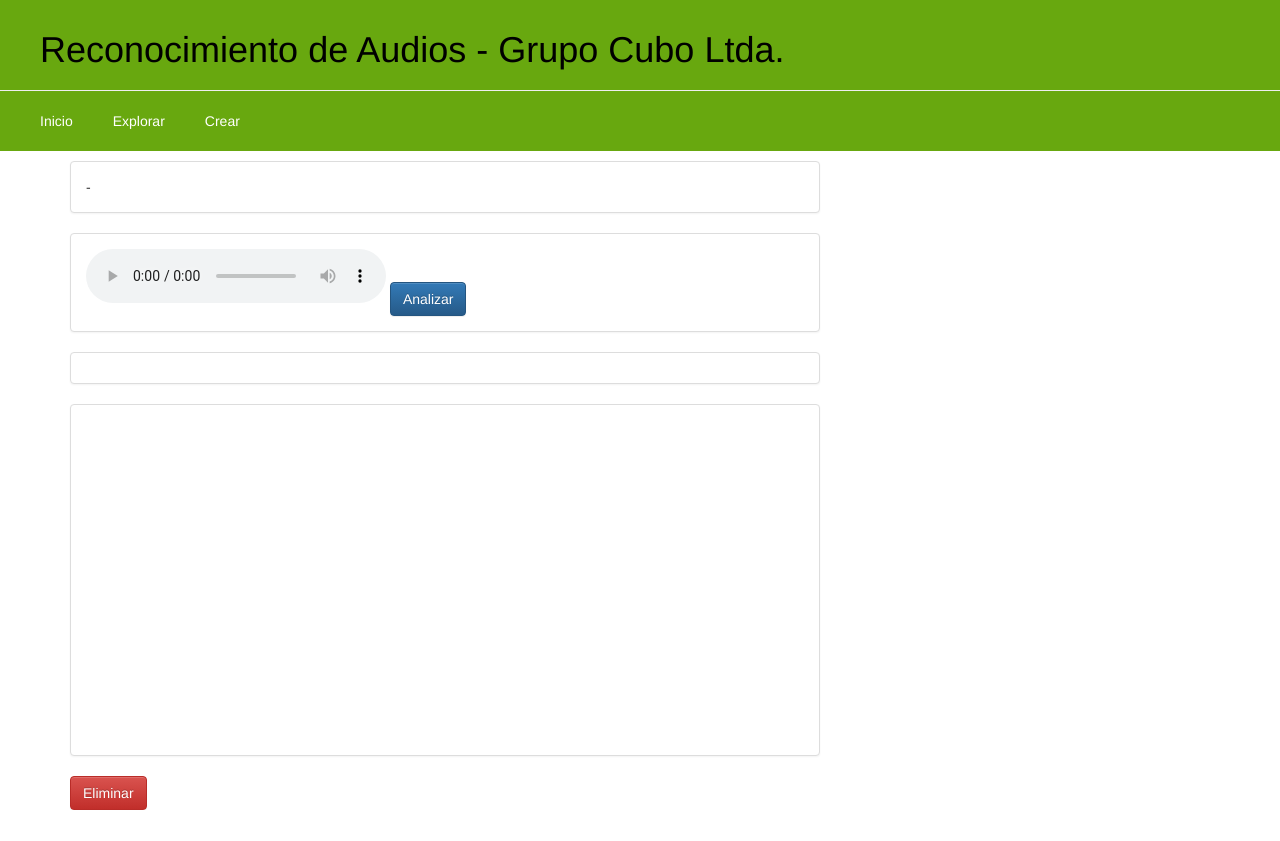
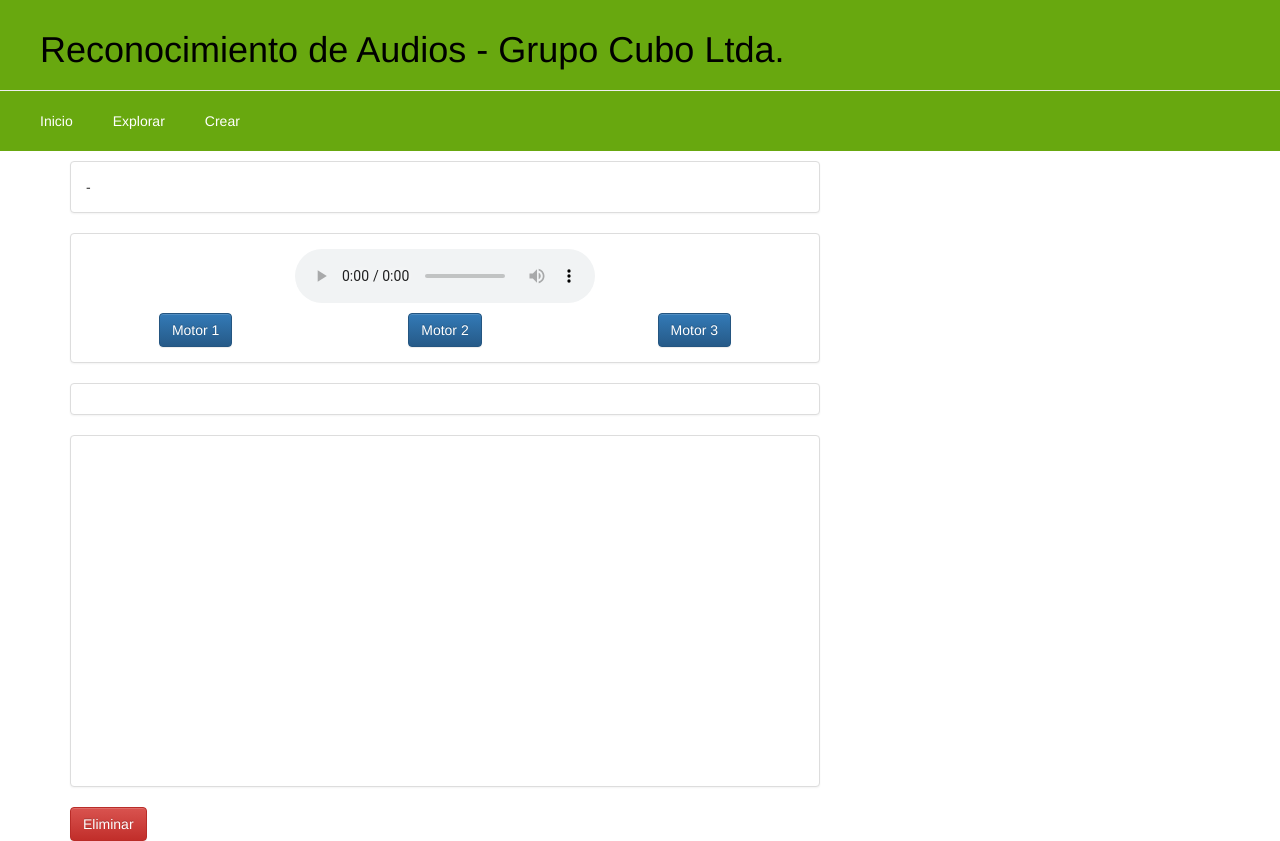
Before and after one commit to s13g3lb4um/GCL-SR, a Django app: template SR/templates/SR/sr_detail.html in a window 1280 px wide. Before the commit the page ends 810 px from the top, so only its background shows below. Run offline with Django 3.2, Linux system fonts and the light colour scheme; the template is opened without the code that fills it, so the values that code supplies are empty; some libraries are stand-ins or nearby versions.

Commit message:
Creaciòó de interfaz gráfica para uso de los difernetes motores

```diff
--- a/SR/templates/SR/sr_detail.html
+++ b/SR/templates/SR/sr_detail.html
@@ -51,11 +51,25 @@
   <div class="col-md-8">
     <div class="panel panel-default">
       <div class="panel-body">
-        <audio controls>
-          <source src="{{item.audioFile.url}}" type="audio/wav">
-        </audio>
-        <a class="btn btn-primary" href="{% url 'analyze_audio' item_id=item.pk %}" role="button">Analizar</a>
-       </audio>
+        <div class="row">
+          <div class="col-md-12 center">
+            <audio controls>
+              <source src="{{item.audioFile.url}}" type="audio/wav">
+            </audio>
+          </div>
+        </div>
+        <p></p>
+        <div class="row">
+          <div class="col-md-4 center">
+            <a class="btn btn-primary" href="{% url 'analyze_audio' item_id=item.pk modo=0 %}" role="button">Motor 1</a>
+          </div>
+          <div class="col-md-4 center">
+            <a class="btn btn-primary" href="{% url 'analyze_audio' item_id=item.pk modo=1 %}" role="button">Motor 2</a>
+          </div>
+          <div class="col-md-4 center">
+            <a class="btn btn-primary" href="{% url 'analyze_audio' item_id=item.pk modo=2 %}" role="button">Motor 3</a>
+          </div>
+        </div>
       </div>
     </div>
   </div>
```
